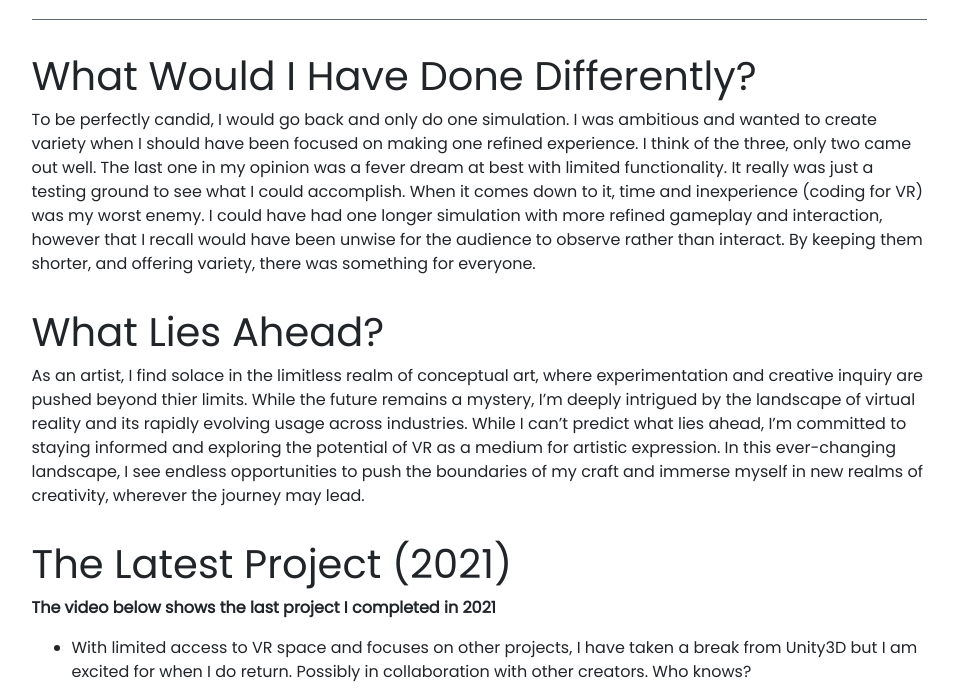
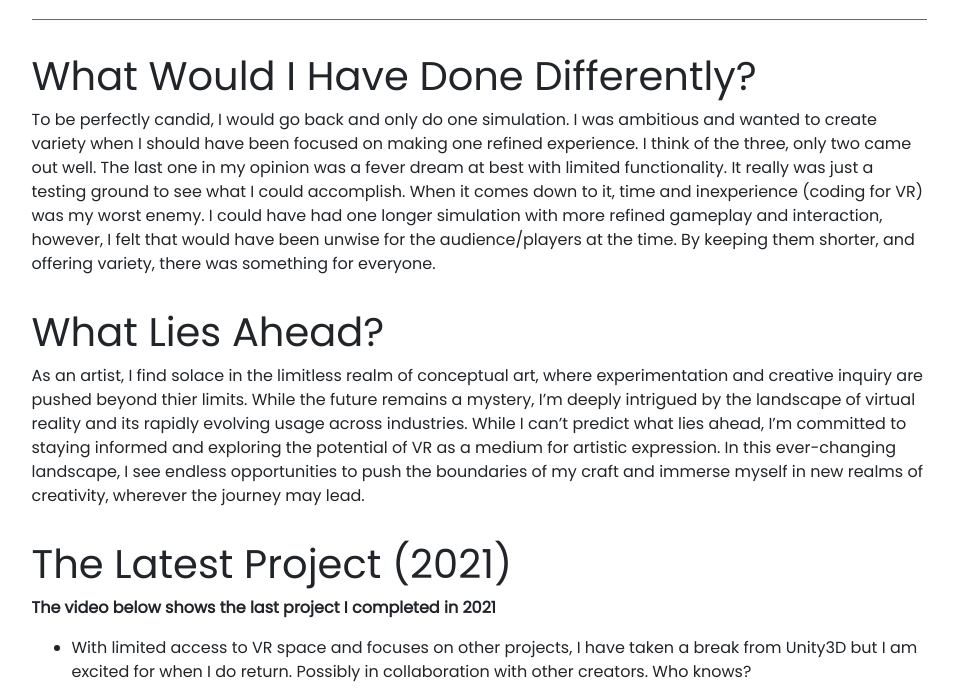
Before and after one commit to Seerow0/-MK-II-Nicholas-J-Website-, a Jekyll site: the page built from _projects/(1) A Virtual Project.md, in a window 1280 px wide and 900 px high, scrolled down 1913 px, cut to the strip 152-848 px from the top of the window. Shown: the whole strip, without its empty margins (161-1115 px from the left). Built offline with Jekyll 4.4.1, drawn with Linux system fonts in a browser that asks for light colours; nearby versions of some CDN libraries; a script that is not in the unit is left out.

Commit message:
Update (1) A Virtual Project.md

```diff
--- a/_projects/(1) A Virtual Project.md
+++ b/_projects/(1) A Virtual Project.md
@@ -30,7 +30,7 @@ With invaluable guidance from mentors, we brought to life three distinct virtual
 
 ---
 # What Would I Have Done Differently?
-To be perfectly candid, I would go back and only do one simulation. I was ambitious and wanted to create variety when I should have been focused on making one refined experience. I think of the three, only two came out well. The last one in my opinion was a fever dream at best with limited functionality. It really was just a testing ground to see what I could accomplish. When it comes down to it, time and inexperience (coding for VR) was my worst enemy. I could have had one longer simulation with more refined gameplay and interaction, however that I recall would have been unwise for the audience to observe rather than interact. By keeping them shorter, and offering variety, there was something for everyone.
+To be perfectly candid, I would go back and only do one simulation. I was ambitious and wanted to create variety when I should have been focused on making one refined experience. I think of the three, only two came out well. The last one in my opinion was a fever dream at best with limited functionality. It really was just a testing ground to see what I could accomplish. When it comes down to it, time and inexperience (coding for VR) was my worst enemy. I could have had one longer simulation with more refined gameplay and interaction, however, I felt that would have been unwise for the audience/players at the time. By keeping them shorter, and offering variety, there was something for everyone.
 
 # What Lies Ahead?
 As an artist, I find solace in the limitless realm of conceptual art, where experimentation and creative inquiry are pushed beyond thier limits. While the future remains a mystery, I'm deeply intrigued by the landscape of virtual reality and its rapidly evolving usage across industries. While I can't predict what lies ahead, I'm committed to staying informed and exploring the potential of VR as a medium for artistic expression. In this ever-changing landscape, I see endless opportunities to push the boundaries of my craft and immerse myself in new realms of creativity, wherever the journey may lead.
```
